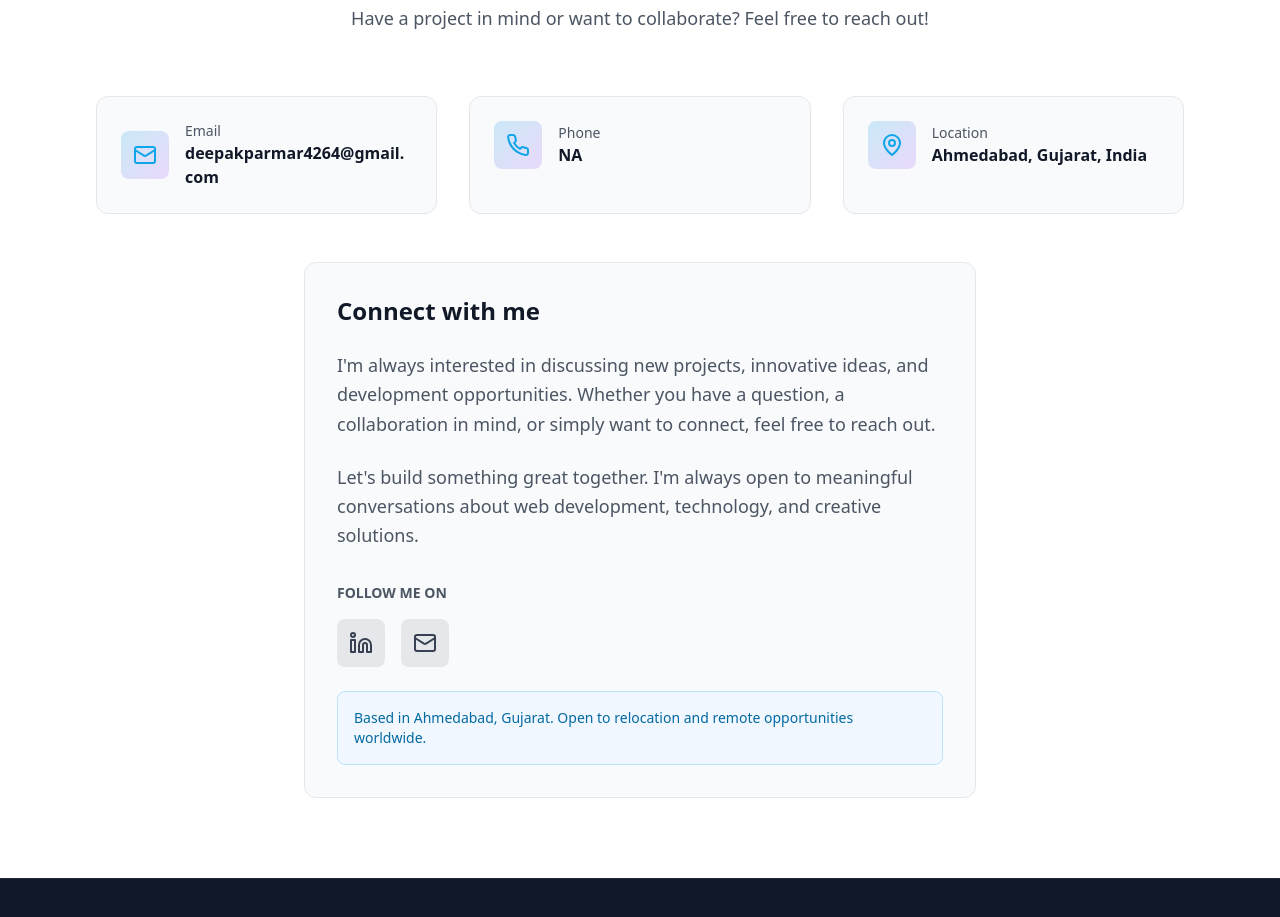
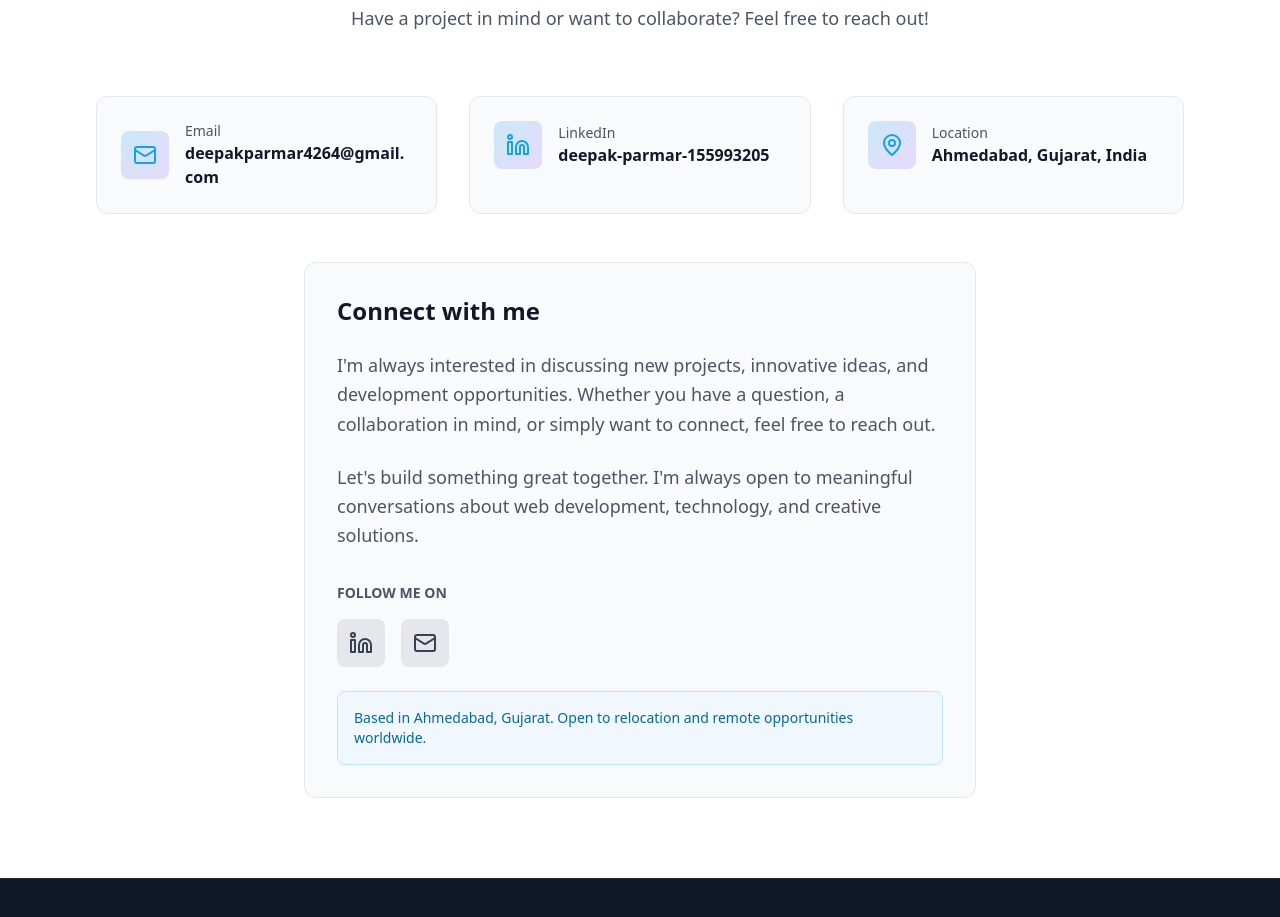
Before and after one commit to tokenairdrop6-a11y/deepak-parmar-profile, a React (Vite) app: page / in a window 1280 px wide. Shown: the part 6140-7057 px from the top of the page. Built offline with nearby package versions, Linux system fonts and the light colour scheme.

Commit message:
contact - changes

```diff
--- a/src/components/Contact.tsx
+++ b/src/components/Contact.tsx
@@ -13,17 +13,23 @@ export function Contact({ isDark }: ContactProps) {
       value: 'deepakparmar4264@gmail.com',
       href: 'mailto:deepakparmar4264@gmail.com'
     },
+    // {
+    //   icon: Phone,
+    //   label: 'Phone',
+    //   value: 'NA',
+    //   href: 'NA'
+    // },
     {
-      icon: Phone,
-      label: 'Phone',
-      value: 'NA',
-      href: 'NA'
+      icon: Linkedin,
+      label: 'LinkedIn',
+      value: 'deepak-parmar-155993205',
+      href: 'https://linkedin.com/in/deepak-parmar-155993205'
     },
     {
       icon: MapPin,
       label: 'Location',
       value: 'Ahmedabad, Gujarat, India',
-      href: '#'
+      href: 'https://maps.google.com/?q=Ahmedabad,Gujarat,India'
     }
   ];
 
@@ -66,6 +72,8 @@ export function Contact({ isDark }: ContactProps) {
             const Icon = contact.icon;
             return (
               <motion.a
+                target="_blank"
+                rel="noopener noreferrer"
                 key={index}
                 href={contact.href}
                 initial={{ opacity: 0, y: 20 }}
@@ -73,8 +81,7 @@ export function Contact({ isDark }: ContactProps) {
                 transition={{ duration: 0.6, delay: index * 0.1 }}
                 viewport={{ once: true }}
                 whileHover={{ y: -4 }}
-                className={`p-6 rounded-xl border transition-all ${
-                  isDark
+                className={`p-6 rounded-xl border transition-all ${isDark
                   ? 'bg-neutral-800 border-neutral-700 hover:border-primary-500/50'
                   : 'bg-neutral-50 border-neutral-200 hover:border-primary-400'
                   }`}
@@ -102,8 +109,7 @@ export function Contact({ isDark }: ContactProps) {
           whileInView={{ opacity: 1, y: 0 }}
           transition={{ duration: 0.6 }}
           viewport={{ once: true }}
-            className={`p-8 rounded-xl border flex flex-col justify-between max-w-2xl mx-auto ${
-              isDark
+          className={`p-8 rounded-xl border flex flex-col justify-between max-w-2xl mx-auto ${isDark
             ? 'bg-neutral-800 border-neutral-700'
             : 'bg-neutral-50 border-neutral-200'
             }`}
@@ -138,8 +144,7 @@ export function Contact({ isDark }: ContactProps) {
                       rel="noopener noreferrer"
                       whileHover={{ scale: 1.2, rotate: 5 }}
                       whileTap={{ scale: 0.9 }}
-                        className={`p-3 rounded-lg transition-all ${
-                          isDark
+                      className={`p-3 rounded-lg transition-all ${isDark
                         ? 'bg-neutral-700 text-neutral-300 hover:bg-neutral-600'
                         : 'bg-neutral-200 text-neutral-700 hover:bg-neutral-300'
                         } ${s.color}`}
```
Lines whose indentation alone changed are shown as unchanged.
